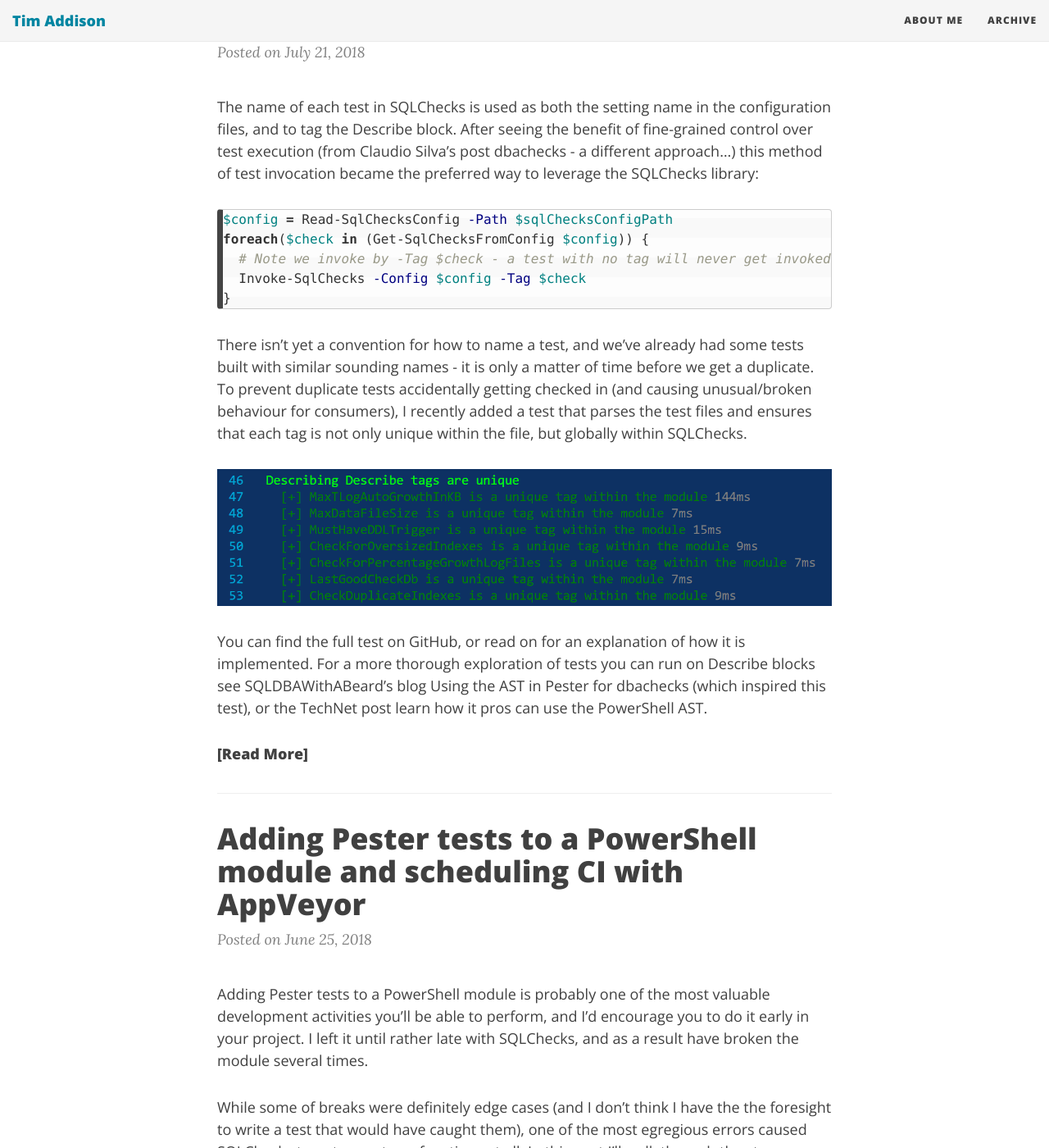
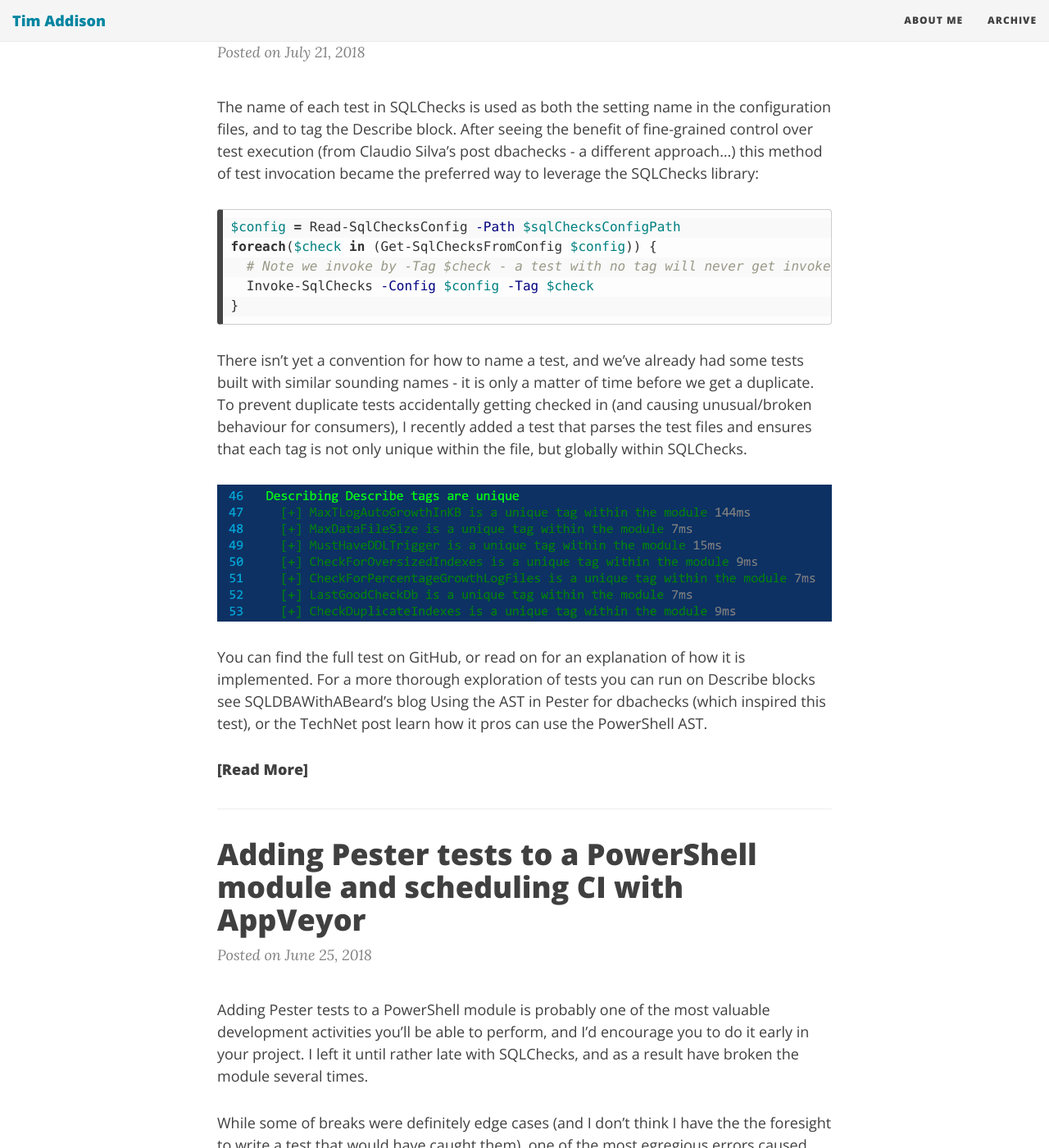
Before and after one commit to taddison/tjaddison.com, a Jekyll site: the page built from index.html, in a window 1280 px wide and 1400 px high, scrolled down 376 px. Shown: the whole window at 82% size. Built offline with Jekyll 4.4.1, drawn with Linux system fonts in a browser that asks for light colours; nearby versions of some CDN libraries; the list of posts is cut into pages by our own code.

Commit message:
css fix for code

```diff
--- a/css/main.css
+++ b/css/main.css
@@ -665,6 +665,11 @@ td.gutter pre {
 .highlight > pre {
   padding: 0;
 }
+
+.highlight > pre.highlight {
+  padding: 9.5px;
+}
+
 td.code pre {
   border-width: 0 0 0 2px;
   border-style: solid;
```
